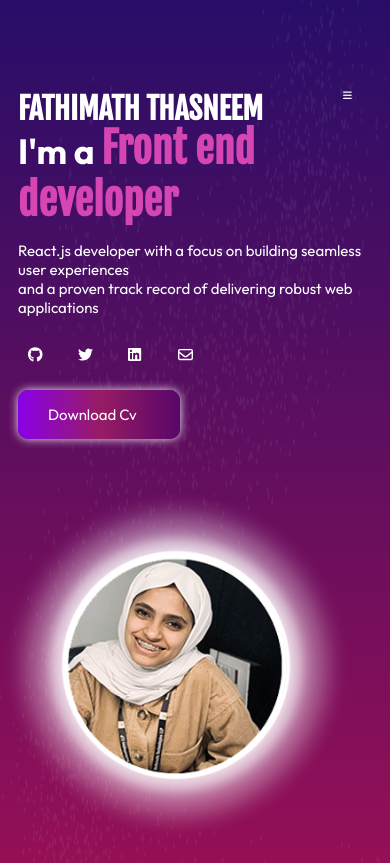
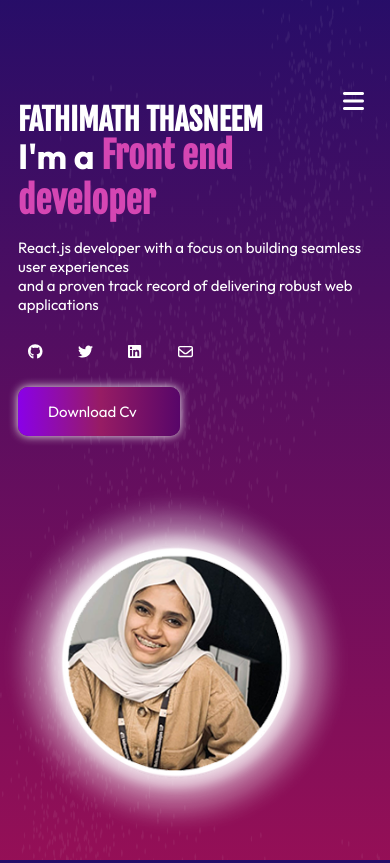
Before and after one commit to thasneem1997/portfolio, a React (Create React App) app: page / in a window 390 px wide. Shown: the top 863 px of the page. Built offline with nearby package versions, Linux system fonts and the light colour scheme.

Commit message:
updated responsive code

```diff
--- a/src/App.css
+++ b/src/App.css
@@ -564,7 +564,7 @@ label {
   }
 
   .footer-hr {
-    width: 10px;
+    width: 220px;
   }
 
   .responsive-menu li {
@@ -586,7 +586,7 @@ label {
   }
 
   .typing {
-    font-size: 36px;
+    font-size: 36px !important;
   }
 
   .slider {
@@ -722,12 +722,12 @@ label {
 
   input[type="text"] {
     width: 100%;
-    margin-left: -3px !important;
+    margin-left: -12px !important;
   }
 
   textarea {
     width: 100%;
-    margin-left: -3px !important;
+    margin-left: -12px !important;
     margin: 10px 0px;
 
   }
--- a/src/Components/Slider.jsx
+++ b/src/Components/Slider.jsx
@@ -38,7 +38,11 @@ function Slider() {
           <div className="slider-content">
             {menu && (
               <div className="menu-icon">
-                <i className="fas fa-bars" onClick={handleclick}></i>
+                <i
+                  className="fas fa-bars"
+                  onClick={handleclick}
+                  style={{ fontSize: "24px" }}
+                ></i>
               </div>
             )}
             {openmenu && (
@@ -153,8 +157,8 @@ function Slider() {
               </a>
             </div>
             <div className="btn">
-            <a href="images/fathimath_2024.pdf">Download Cv</a>
-          </div>
+              <a href="images/fathimath_2024.pdf">Download Cv</a>
+            </div>
           </div>
           <div className="slider-img">
             <img src="images/photo.png" />
```
